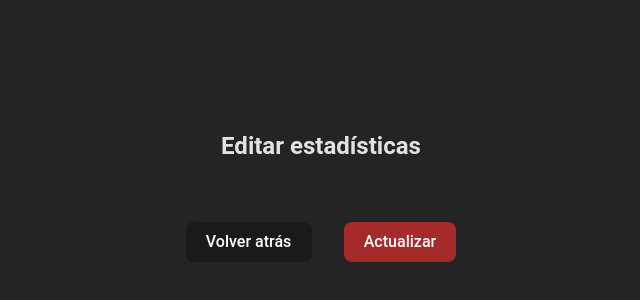
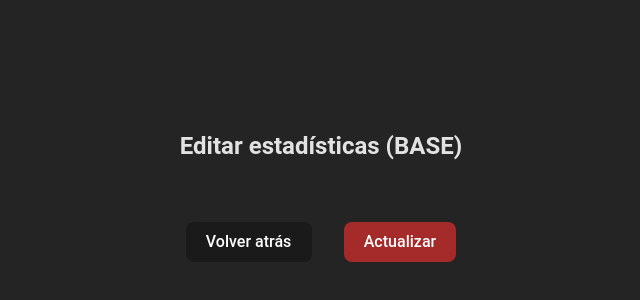
Before and after one commit to biel40/rol_secrets_unfold_angular, an Angular app: page /statsEdit in a window 1280 px wide. Shown: the part 204-504 px from the top of the page, without its empty margins (319-959 px from the left). Built offline with nearby package versions, Linux system fonts and the light colour scheme.

Commit message:
fix and adjustments to account and stats edit

```diff
--- a/src/app/account-edit/account-edit.component.ts
+++ b/src/app/account-edit/account-edit.component.ts
@@ -6,6 +6,7 @@ import { Location } from '@angular/common';
 import { FormControl, Validators } from '@angular/forms';
 import { ErrorStateMatcher } from '@angular/material/core';
 import { LoaderService } from '../services/loader/loader.service';
+import { Router } from '@angular/router';
 
 @Component({
   selector: 'app-account-edit',
@@ -43,7 +44,8 @@ export class AccountEditComponent implements OnInit {
     private readonly supabase: SupabaseService,
     private formBuilder: FormBuilder,
     private location: Location,
-    private loaderService: LoaderService
+    private loaderService: LoaderService,
+    private _router: Router
   ) {
     this.getProfile()
   }
@@ -102,7 +104,7 @@ export class AccountEditComponent implements OnInit {
     } finally {
       this.loaderService.setLoading(false);
       alert("Usuario actualizado correctamente!");
-      this.goBack();
+      this._router.navigate(['account']);
     }
   }
 
--- a/src/app/stats-edit/stats-edit.component.html
+++ b/src/app/stats-edit/stats-edit.component.html
@@ -1,5 +1,5 @@
 <div>
-    <h2> Editar estadísticas </h2>
+    <h2> Editar estadísticas (BASE) </h2>
   </div>
 
   <div id="editProfileForm" class="form">
```
